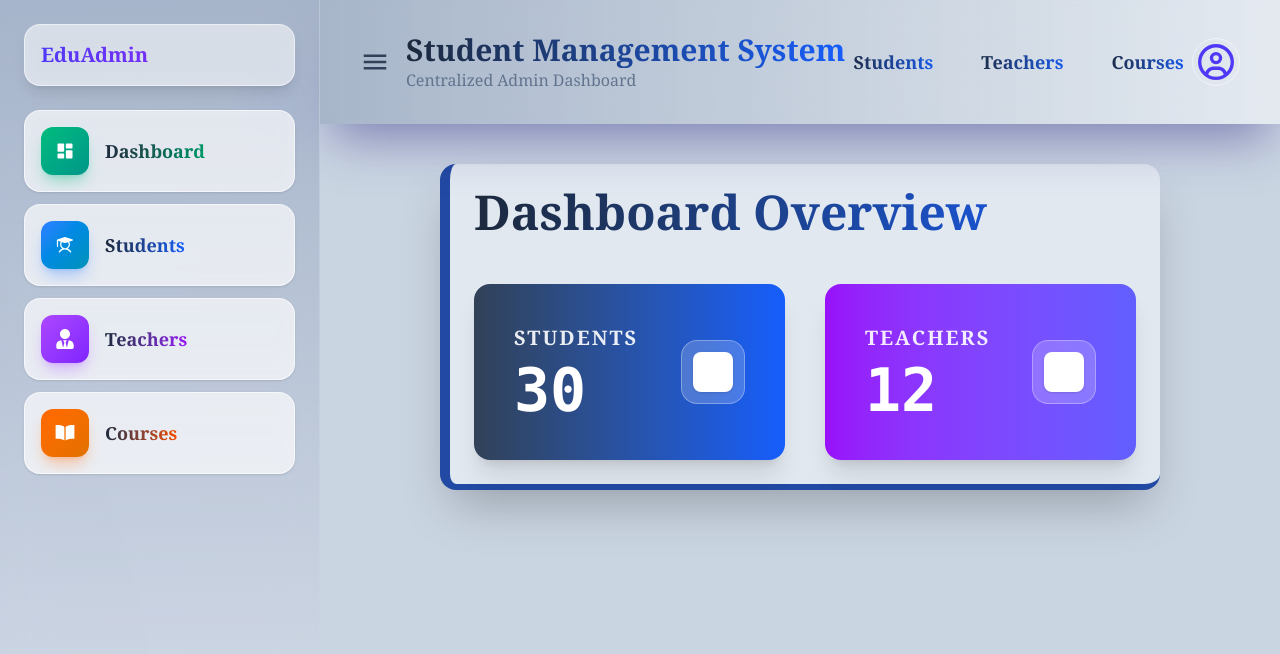
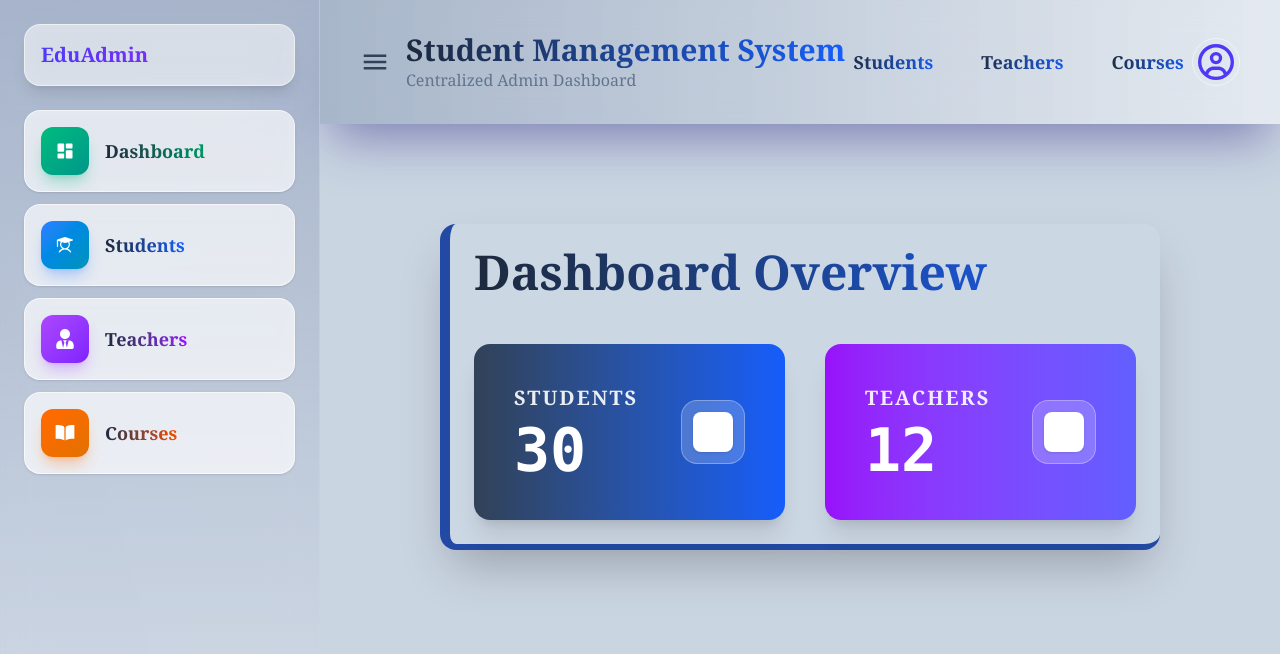
Before and after one commit to Aashishh05/Student-Management-System, a React app in the folder Frontend/: page / in a window 1280 px wide. Shown: the top 654 px of the page. Built offline with nearby package versions, Linux system fonts and the light colour scheme; the HTML template or start-up script is replaced by a standard one.

Commit message:
Dashboard modified

```diff
--- a/Frontend/src/pages/Dashboard.jsx
+++ b/Frontend/src/pages/Dashboard.jsx
@@ -18,17 +18,17 @@ const Dashboard = () => {
       <div className="flex-1 flex flex-col min-w-0">
         <Header toggleSidebar={() => setIsOpen(!isOpen)} />
 
-        <main className="p-4 md:p-10">
+        <main className="p-4 md:p-10 mt-15">
           <div className="px-2 md:px-10 lg:px-20">
 
-            <div className="w-full bg-slate-200 rounded-2xl shadow-2xl p-6 md:border-l-[10px] border-b-[6px] border-[#2249A3]">
+            <div className="w-full bg-slate-200/10 rounded-2xl shadow-2xl p-6 md:border-l-[10px] border-b-[6px] border-[#2249A3]">
               <h1 className="text-3xl md:text-5xl font-bold bg-gradient-to-r from-slate-800 to-blue-600 bg-clip-text text-transparent mb-8 md:mb-12 font-serif ">
                 Dashboard Overview
               </h1>
 
               <div className="grid grid-cols-1 md:grid-cols-2 gap-6 md:gap-10">
 
-                <div className="bg-gradient-to-r from-slate-700 to-blue-600 rounded-2xl p-6 md:p-10 cursor-pointer hover:scale-105 transition-all duration-300 shadow-xl flex justify-between items-center text-white">
+                <div className="bg-gradient-to-r from-slate-700 to-blue-600 rounded-2xl p-6 md:p-10 cursor-pointer hover:scale-110 transition-all duration-300 shadow-xl flex justify-between items-center text-white">
                   <div>
                     <h2 className="text-lg md:text-xl font-semibold font-serif opacity-90 uppercase tracking-widest">
                       Students
@@ -40,7 +40,7 @@ const Dashboard = () => {
                   </div>
                 </div>
 
-                <div className="bg-gradient-to-r from-purple-600 to-indigo-500 rounded-2xl p-6 md:p-10 cursor-pointer hover:scale-105 transition-all duration-300 shadow-xl flex justify-between items-center text-white">
+                <div className="bg-gradient-to-r from-purple-600 to-indigo-500 rounded-2xl p-6 md:p-10 cursor-pointer hover:scale-110 transition-all duration-300 shadow-xl flex justify-between items-center text-white">
                   <div>
                     <h2 className="text-lg md:text-xl font-semibold font-serif opacity-90 uppercase tracking-widest">
                       Teachers
```
